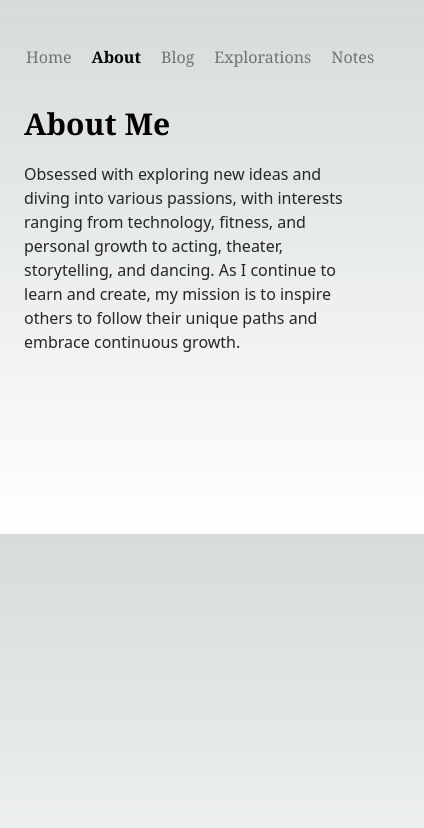
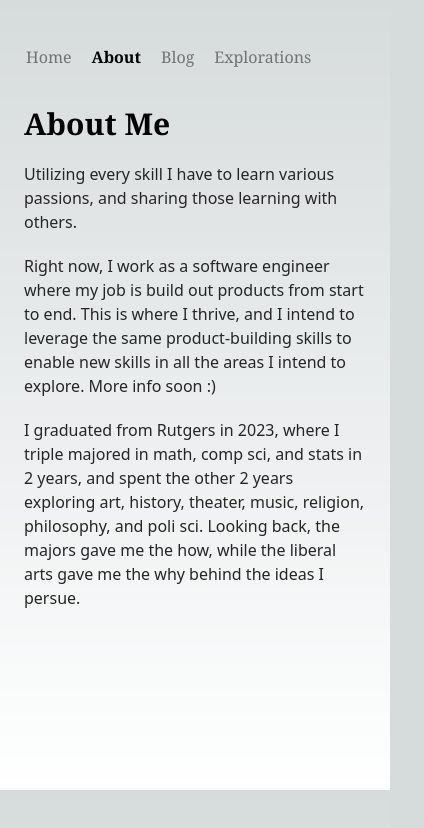
Before and after one commit to harshasomisetty/personal-website, a Next.js app: page /about in a window 390 px wide. Shown: the top 828 px of the page, 424 px wide, since content can reach past the window. Built offline with nearby package versions, Linux system fonts and the light colour scheme.

Commit message:
Some more mobile formatting and info updates

```diff
--- a/src/app/about/page.tsx
+++ b/src/app/about/page.tsx
@@ -1,12 +1,32 @@
 const bio = () => {
   return (
     <>
-      Obsessed with exploring new ideas and diving into various passions, with
-      interests ranging from technology, fitness, and personal growth to acting,
-      theater, storytelling, and dancing. As I continue to learn and create, my
-      mission is to inspire others to follow their unique paths and embrace
-      continuous growth.
+      Utilizing every skill I have to learn various passions, and sharing those
+      learning with others.
     </>
+  );
+};
+
+const history = () => {
+  return (
+    <>
+      Right now, I work as a software engineer where my job is build out
+      products from start to end. This is where I thrive, and I intend to
+      leverage the same product-building skills to enable new skills in all the
+      areas I intend to explore. More info soon :)
+    </>
+  );
+};
+
+const education = () => {
+  return (
+    <p>
+      I graduated from Rutgers in 2023, where I triple majored in math, comp
+      sci, and stats in 2 years, and spent the other 2 years exploring art,
+      history, theater, music, religion, philosophy, and poli sci. Looking back,
+      the majors gave me the how, while the liberal arts gave me the why behind
+      the ideas I persue.
+    </p>
   );
 };
 
@@ -17,6 +37,12 @@ export default function AboutPage() {
       <p className="my-5 max-w-[460px] text-neutral-800 dark:text-neutral-200">
         {bio()}
       </p>
+      <p className="my-5 max-w-[460px] text-neutral-800 dark:text-neutral-200">
+        {history()}
+      </p>
+      <p className="my-5 max-w-[460px] text-neutral-800 dark:text-neutral-200">
+        {education()}
+      </p>
     </section>
   );
 }
--- a/src/app/page.tsx
+++ b/src/app/page.tsx
@@ -22,20 +22,22 @@ export default function HomePage() {
   //
   return (
     <section>
-      <h1 className="font-bold text-3xl font-serif">Harsha Somisetty</h1>
-      <p className="my-5 max-w-[460px] text-neutral-800 dark:text-neutral-200">
-        {about()}
-      </p>
-      {/* <div className="flex items-start md:items-center my-8 flex-col md:flex-row">
+      <h1 className="font-bold text-3xl font-serif text-center sm:text-start">
+        Harsha Somisetty
+      </h1>
+      <div className="flex items-center md:items-center my-8 flex-col md:flex-row">
         <Image
           alt={"Harsha Somisetty"}
           className="rounded-full"
           src={avatar}
           placeholder="blur"
-          width={400}
+          width={100}
           priority
         />
-      </div> */}
+      </div>
+      <p className="my-5 max-w-[460px] text-neutral-800 dark:text-neutral-200 text-center sm:text-start">
+        {about()}
+      </p>
       <p className="hidden sm:flex my-5 max-w-[600px] text-neutral-800 dark:text-neutral-200">
         {aboutMore()}
       </p>
@@ -51,12 +53,12 @@ export default function HomePage() {
           </a>
         </li>
       </ul>
-      <div className="md:hidden flex flex-row">
+      <div className="md:hidden flex flex-col">
+        <SocialLink platform={Platform.Instagram} />
+        <SocialLink platform={Platform.Youtube} />
         <SocialLink platform={Platform.Github} />
+        <SocialLink platform={Platform.Twitter} />
         <SocialLink platform={Platform.Linkedin} />
-        <SocialLink platform={Platform.Twitter} />
-        <SocialLink platform={Platform.Youtube} />
-        <SocialLink platform={Platform.Instagram} />
       </div>
     </section>
   );
--- a/src/components/Projects.tsx
+++ b/src/components/Projects.tsx
@@ -14,7 +14,7 @@ interface ProjectCardProps {
 export const ProjectCard = (props: Props) => {
   const project = projectsData[props.projectName];
   return (
-    <div className="flex flex-col border-2 rounded border-white antialiased m-2 p-2 w-96 space-y-3">
+    <div className="flex flex-col border-2 rounded border-white antialiased m-2 p-2 w-full space-y-3">
       <h3 className="font-semibold">{project.title}</h3>
       <p className="">{project.description}</p>
       <p className="text-sm">{project.tech}</p>
--- a/src/components/Socials.tsx
+++ b/src/components/Socials.tsx
@@ -18,28 +18,34 @@ export enum Platform {
 interface PlatformInfo {
   icon: ReactNode;
   linkText: string;
+  title: string;
 }
 
 const PLATFORMS: Record<Platform, PlatformInfo> = {
   [Platform.Github]: {
     icon: <LogoGithub size={32} />,
     linkText: "https://www.github.com/harshasomisetty",
+    title: "Github",
   },
   [Platform.Linkedin]: {
     icon: <LogoLinkedin size={32} />,
     linkText: "https://www.linkedin.com/in/harshasomisetty",
+    title: "Linkedin",
   },
   [Platform.Twitter]: {
     icon: <LogoTwitter size={32} />,
     linkText: "https://www.twitter.com/HarshaSomisetty",
+    title: "Twitter",
   },
   [Platform.Instagram]: {
     icon: <LogoInstagram size={32} />,
     linkText: "https://www.instagram.com/harshasomisetty",
+    title: "Instagram",
   },
   [Platform.Youtube]: {
     icon: <LogoYoutube size={32} />,
     linkText: "https://www.youtube.com/@harshasomisetty",
+    title: "Youtube",
   },
 };
 
@@ -51,5 +57,45 @@ export const SocialLink = (props: Props) => {
   const platformInfo = PLATFORMS[props.platform];
   //   console.log("props.platform prop", props.platform);
   //   console.log("platformInfo", platformInfo);
-  return <a href={platformInfo.linkText}>{platformInfo.icon}</a>;
+  return (
+    <a
+      href={platformInfo.linkText}
+      target="_blank"
+      rel="noopener noreferrer"
+      className="rounded-md mb-3 border border-white transition-all hover:scale-105"
+    >
+      <div className="flex w-full items-center p-1">
+        <div className="">{platformInfo.icon}</div>
+        <h2 className="flex justify-center items-center w-full">
+          {platformInfo.title}
+        </h2>
+      </div>
+    </a>
+  );
 };
+
+{
+  /* <a
+  href={href}
+  target="_blank"
+  rel="noopener noreferrer"
+  className="flex items-center p-1 w-full rounded-md hover:scale-105 transition-all bg-gray-100 mb-3 max-w-3xl"
+>
+  <div className="flex text-center w-full">
+    <div className="w-10 h-10">
+      {image && (
+        <Image
+          className="rounded-sm"
+          alt={title}
+          src={image}
+          width={40}
+          height={40}
+        />
+      )}
+    </div>
+    <h2 className="flex justify-center items-center font-semibold w-full text-gray-700 -ml-10">
+      {title}
+    </h2>
+  </div>
+</a>; */
+}
--- a/src/lib/constants.tsx
+++ b/src/lib/constants.tsx
@@ -11,7 +11,7 @@ export const routes = {
   "/explorations": {
     name: "Explorations",
   },
-  "/notes": {
-    name: "Notes",
-  },
+  // "/notes": {
+  //   name: "Notes",
+  // },
 };
```
